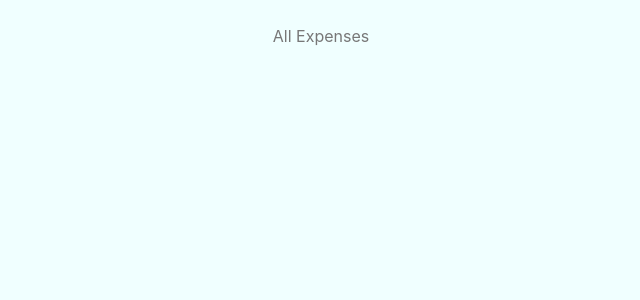
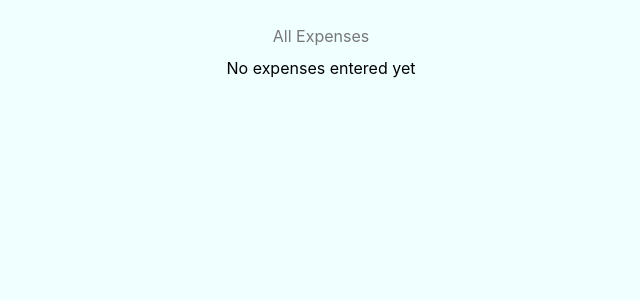
Before and after one commit to sahelgeson/dirtsimple-expensetracker, a React (Create React App) app: page /history in a window 1280 px wide. Shown: the top 300 px of the page, without its empty margins (319-959 px from the left). Built offline with nearby package versions, Linux system fonts and the light colour scheme.

Commit message:
some cleanup and some error handling

```diff
--- a/src/History/History.jsx
+++ b/src/History/History.jsx
@@ -10,7 +10,7 @@ class History extends Component{
       isBeingEditedIndex: null,    /* this is the id of the expense being edited, only allow one at a time */
     }
 
-    /* Sort expenses by date by default. Setting this up in the constructor and
+    /* Sort expenses by date by default. Setting this up in the constructor
       not sorting in edit form because we don't want state to update and rerender which could
       yoink stuff around */
     this.sortedAllExpenses = this.props.allExpenses.sort(function(a, b) {
@@ -30,8 +30,6 @@ class History extends Component{
 
   render(){
     const allExpenses = this.sortedAllExpenses;
-
-    /* TODO: use a js date library instead of this */
     const days = ['Sun', 'Mon', 'Tue', 'Wed', 'Thu', 'Fri', 'Sat'];
 
     return(
@@ -39,8 +37,9 @@ class History extends Component{
         <div className="text-center gray-777 mtm mbs">
           All Expenses
         </div>
-        <div className="ftable font-14">
-
+        {(!allExpenses.length)
+          ? <div className="text-center">No expenses entered yet</div>
+          : <div className="ftable font-14">
           {/* TODO consider a limit on this with a "View more" button */}
           {allExpenses.map((expense, i) =>
               <div
@@ -83,8 +82,7 @@ class History extends Component{
                   : null }
               </div>
           )}
-
-        </div>
+        </div>}
       </div>
     );
   }
--- a/src/History/HistoryEditForm.jsx
+++ b/src/History/HistoryEditForm.jsx
@@ -32,8 +32,10 @@ class HistoryEditForm extends Component{
   }
 
   handleDateChange(event) {
-    const ISODate = new Date(event.target.value).toISOString();
-    this.setState({datetime: ISODate});
+    try {
+      const ISODate = new Date(event.target.value).toISOString();
+      this.setState({datetime: ISODate});
+    } catch (e) { /* Chrome's datepicker is buggy and will sometimes have an empty string value */ }
   }
 
   handleDelete(event) {
@@ -150,7 +152,6 @@ class HistoryEditForm extends Component{
           >
             Delete
           </button>
-          {/* TODO this needs to change the state of the parent, either HOC or render props or React Hooks */}
           <button
               className="btn btn--outline phxs pvs mrxs"
               onClick={this.props.handleClick}
```
